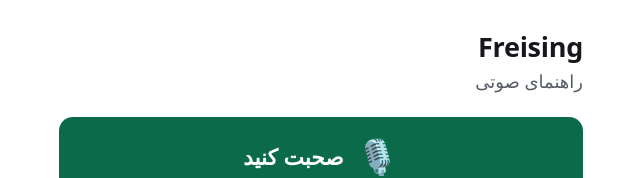
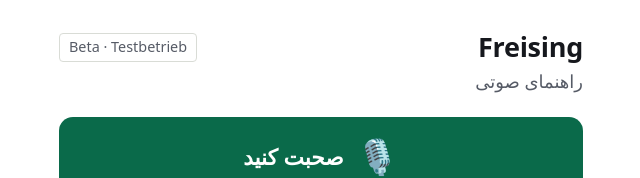
Before and after one commit to bagruber/compass, a website built with Vite: page index.html in a window 1280 px wide. Shown: the top 178 px of the page, without its empty margins (319-959 px from the left). Built offline with nearby package versions, Linux system fonts and the light colour scheme.

Commit message:
mark the test deployment as beta
A small German label on the home screen, for helpers and caseworkers.
Also gives the manifest its own content type and points the favicon at
the app icon, which answered 404 before.

```diff
--- a/css/styles.css
+++ b/css/styles.css
@@ -74,7 +74,20 @@ body {
 
 /* ---- Home ---- */
 .home-header {
+  display: flex;
+  align-items: flex-start;
+  justify-content: space-between;
+  gap: 1rem;
   padding: 0.5rem 0 1.25rem;
+}
+.beta {
+  margin: 0.35rem 0 0;
+  padding: 0.15rem 0.5rem;
+  border: 1px solid var(--line);
+  border-radius: 4px;
+  color: var(--muted);
+  font-size: 0.8rem;
+  white-space: nowrap;
 }
 .kicker {
   margin: 0;
--- a/index.html
+++ b/index.html
@@ -8,6 +8,7 @@
     <meta name="robots" content="noindex, nofollow" />
     <title>راهنمای آلمان — Wegweiser</title>
     <link rel="manifest" href="manifest.webmanifest" />
+    <link rel="icon" href="/icons/icon-192.png" />
     <link rel="stylesheet" href="css/styles.css" />
   </head>
   <body>
@@ -21,8 +22,13 @@
     <!-- HOME -->
     <main id="screen-home" class="screen" hidden>
       <header class="home-header">
-        <p id="kicker" class="kicker"></p>
-        <p id="guide-label" class="guide-label"></p>
+        <div>
+          <p id="kicker" class="kicker"></p>
+          <p id="guide-label" class="guide-label"></p>
+        </div>
+        <!-- For helpers and caseworkers, so in German. Goes when the content
+             has been checked. -->
+        <p class="beta" lang="de" dir="ltr">Beta · Testbetrieb</p>
       </header>
 
       <button id="mic" class="mic" type="button" hidden>
```
Also changed, not shown: 1 other file.
